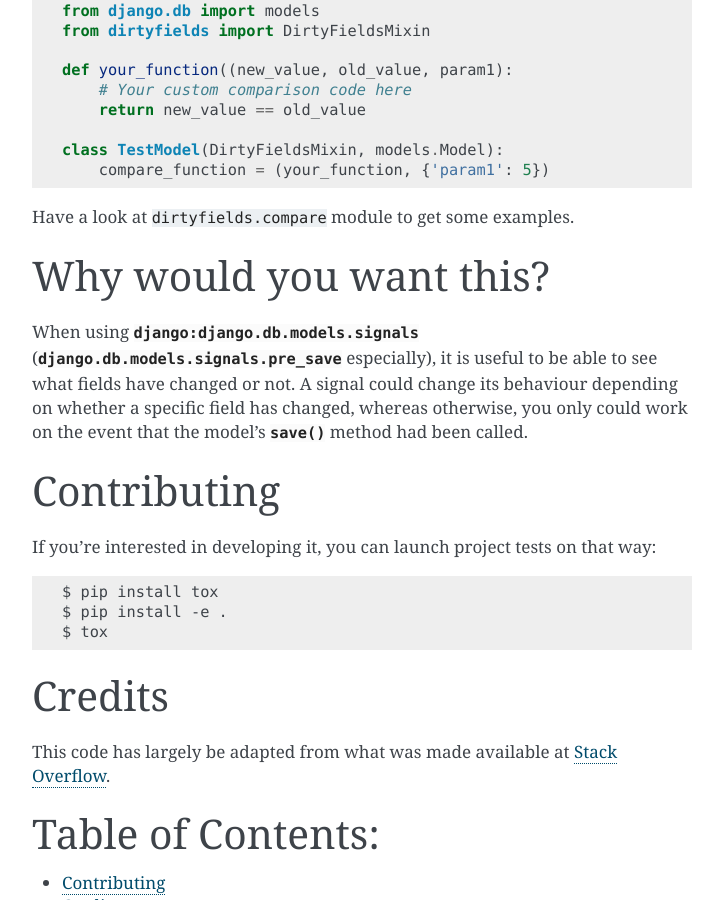
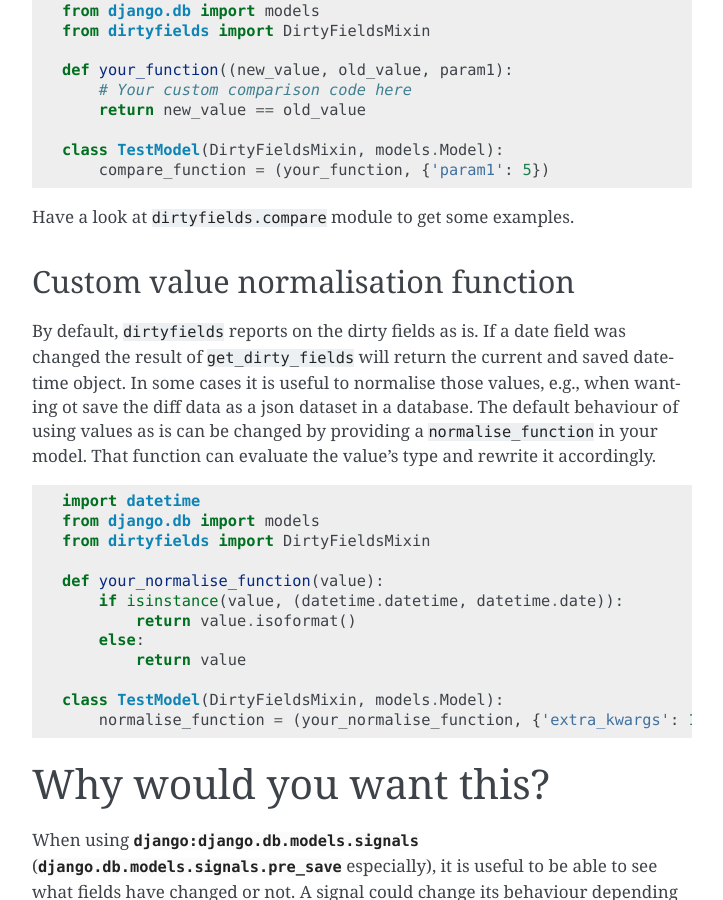
Before and after one commit to romgar/django-dirtyfields, a Sphinx documentation site: the page built from docs/index.rst, in a window 1280 px wide and 900 px high, scrolled down 3820 px. Shown: the whole window, without its empty margins (388-1111 px from the left). Built offline with Sphinx 7.4.7, drawn with Linux system fonts in a browser that asks for light colours; some of the changed text lies outside the part shown.

Commit message:
Added normalise_function to provide control on how values are stored in dirty fields dict

```diff
--- a/docs/index.rst
+++ b/docs/index.rst
@@ -191,6 +191,30 @@ You can now define how you want to compare 2 values by passing a function on Dir
 
 Have a look at ``dirtyfields.compare`` module to get some examples.
 
+Custom value normalisation function
+----------------------------
+By default, ``dirtyfields`` reports on the dirty fields as is. If a date field was changed
+the result of ``get_dirty_fields`` will return the current and saved datetime object.
+In some cases it is useful to normalise those values, e.g., when wanting ot save the diff data as a json dataset in a database.
+The default behaviour of using values as is can be changed by providing a ``normalise_function``
+in your model. That function can evaluate the value's type and rewrite it accordingly.
+
+::
+
+    import datetime
+    from django.db import models
+    from dirtyfields import DirtyFieldsMixin
+
+    def your_normalise_function(value):
+        if isinstance(value, (datetime.datetime, datetime.date)):
+            return value.isoformat()
+        else:
+            return value
+
+    class TestModel(DirtyFieldsMixin, models.Model):
+        normalise_function = (your_normalise_function, {'extra_kwargs': 1})
+
+
 Why would you want this?
 ========================
 
```
Also changed, not shown: 2 other files.
